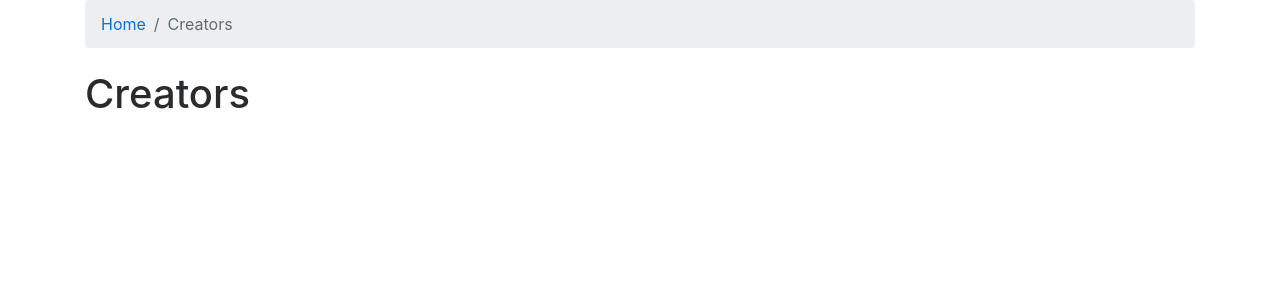
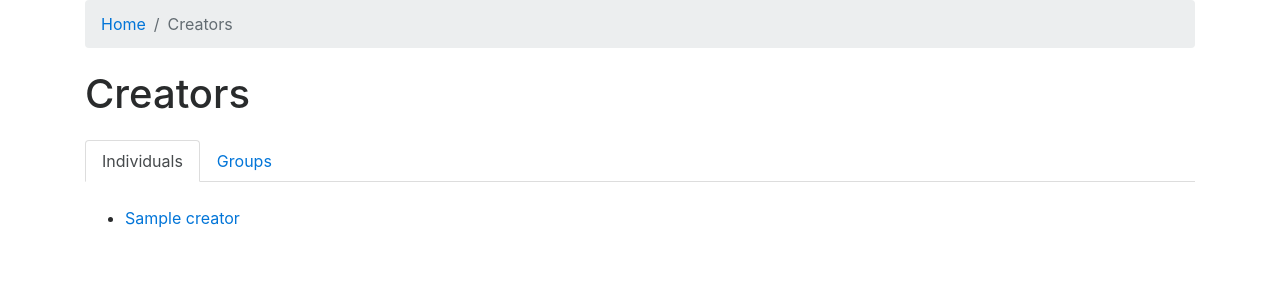
Before and after one commit to philgyford/django-spectator, a Django app: page /creators/ in a window 1280 px wide. Shown: the part 56-356 px from the top of the page. Run offline with Django 3.2, Linux system fonts and the light colour scheme; tables that the repository leaves empty hold one stand-in row (values such as "Sample post"); some libraries are stand-ins or nearby versions.

Commit message:
Add creator list template content

```diff
--- a/spectator/templates/spectator/creator_list.html
+++ b/spectator/templates/spectator/creator_list.html
@@ -12,4 +12,22 @@
         {% endblock %}
     </h1>
 
+    <ul class="nav nav-tabs mb-4">
+        <li class="nav-item">
+            <a class="nav-link{% if creator_kind == 'individual' %} active{% endif %}" href="{% url 'spectator:creator_list' %}">Individuals</a>
+        </li>
+        <li class="nav-item">
+            <a class="nav-link{% if creator_kind == 'group' %} active{% endif %}" href="{% url 'spectator:creator_list_group' %}">Groups</a>
+        </li>
+    </ul>
+
+    {% if creator_list|length > 0 %}
+        <ul>
+            {% for creator in creator_list %}
+                <li>
+                    <a href="{{ creator.get_absolute_url }}">{{ creator.sort_name }}</a>
+                </li>
+            {% endfor %}
+        </ul>
+    {% endif %}
 {% endblock content %}
--- a/spectator/urls.py
+++ b/spectator/urls.py
@@ -8,10 +8,18 @@ urlpatterns = [
         view=views.HomeView.as_view(),
         name='home'
     ),
+    # Individuals:
     url(
         regex=r"^creators/$",
         view=views.CreatorListView.as_view(),
         name='creator_list'
+    ),
+    #  Groupsa:
+    url(
+        regex=r"^creators/groups/$",
+        view=views.CreatorListView.as_view(),
+        name='creator_list_group',
+        kwargs={'kind': 'group',}
     ),
     url(
         regex=r"^creators/(?P<pk>\d+)/$",
--- a/spectator/views.py
+++ b/spectator/views.py
@@ -10,6 +10,22 @@ class HomeView(TemplateView):
 
 class CreatorListView(ListView):
     model = Creator
+
+    def get_context_data(self, **kwargs):
+        context = super().get_context_data(**kwargs)
+        if self.kwargs.get('kind', None) == 'group':
+            context['creator_kind'] = 'group'
+        else:
+            context['creator_kind'] = 'individual'
+        return context
+
+    def get_queryset(self):
+        queryset = super().get_queryset()
+        if self.kwargs.get('kind', None) == 'group':
+            queryset = queryset.filter(kind='group')
+        else:
+            queryset = queryset.filter(kind='individual')
+        return queryset
 
 
 class CreatorDetailView(DetailView):
```
Also changed, not shown: tests/test_urls.py (+10 -0 lines), tests/test_views.py (+29 -1 lines).
